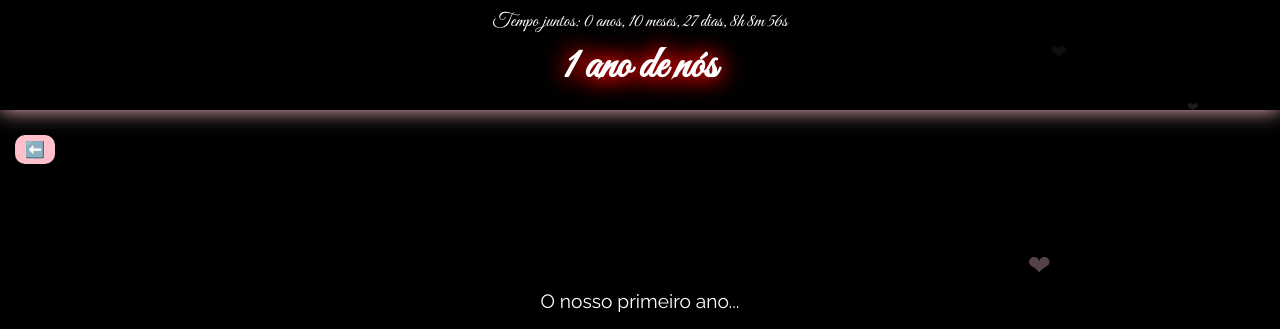
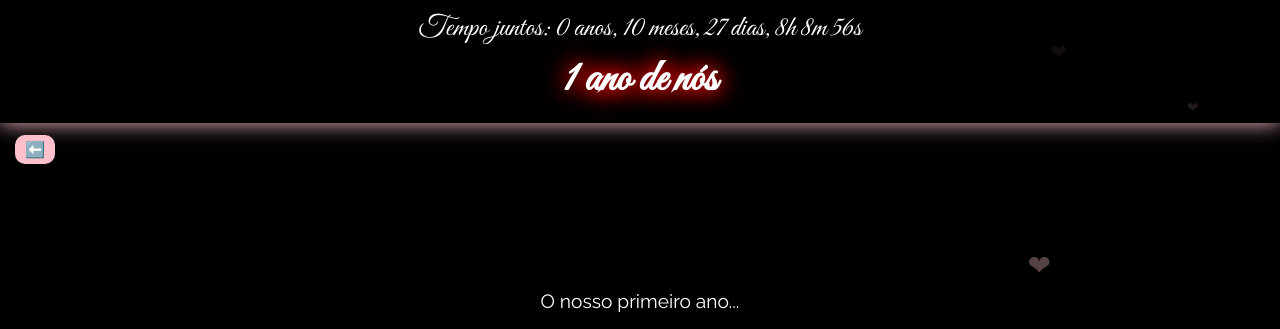
Before and after one commit to LuanMaartins/princesa, a plain HTML site: page 1ano.html in a window 1280 px wide. Shown: the top 329 px of the page. Drawn offline with Linux system fonts and the light colour scheme; no server answers.

Commit message:
Update 1ano.html

```diff
--- a/1ano.html
+++ b/1ano.html
@@ -72,7 +72,7 @@
 
     <header class="menu-fixo">
 		<div class="tempo">
-			<t>Tempo juntos: <span id="tempoJuntos"></span></t>
+			<span class="timer">Tempo juntos: <span id="tempoJuntos"></span></span>
 		</div>
 	    <h1>1 ano de nós</h1>
 	</header>
```
